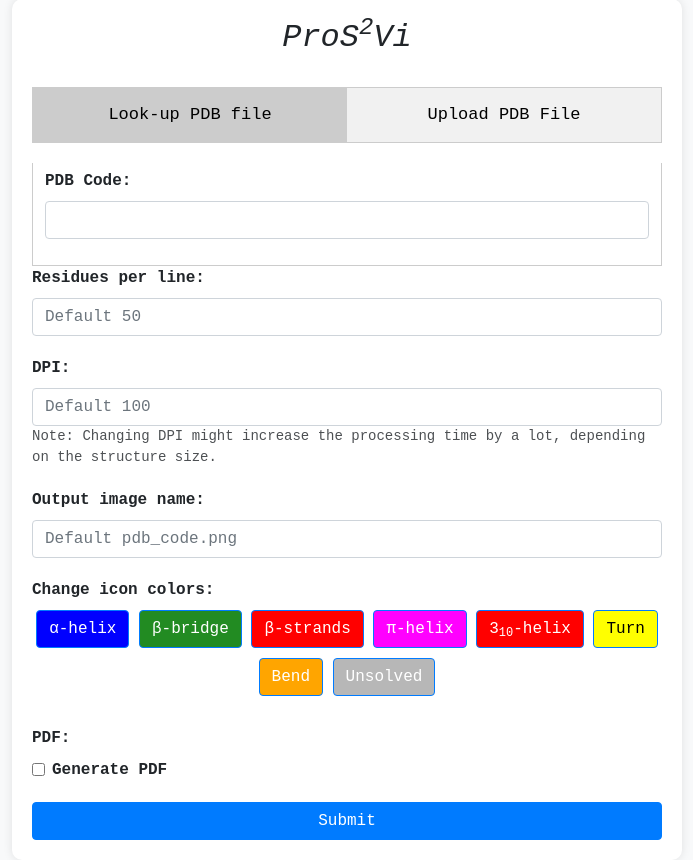
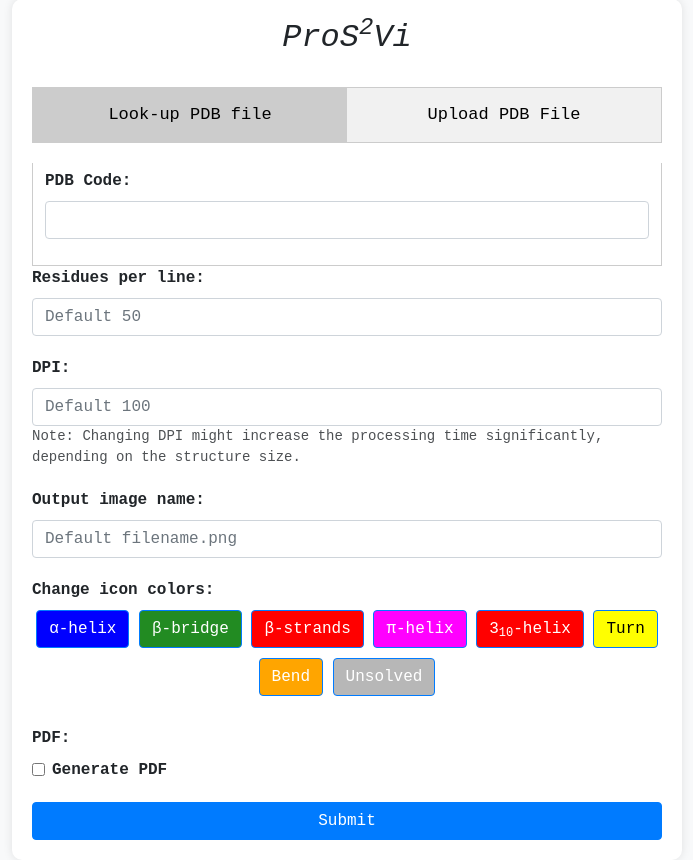
Before and after one commit to Alisaraie-Group/ProS2Vi, a Flask app: page / in a window 1280 px wide. Shown: the part 51-911 px from the top of the page, without its empty margins (293-986 px from the left). Run offline with Flask 3, Linux system fonts and the light colour scheme; some libraries are stand-ins or nearby versions.

Commit message:
Update index.html
Updated some placeholders.

```diff
--- a/templates/index.html
+++ b/templates/index.html
@@ -96,7 +96,8 @@
                     <label for="file">Select PDB file:</label>
                     <input type="file" class="form-control-file" id="file" name="file" required>
                 </div>
-                <p style="font-size: 14px; opacity: 0.8;">Note: The fields below are optional and will be omitted from the final output if no input text is provided.</p>
+                <p style="font-size: 14px; opacity: 0.8;">Note: The fields below are optional and will be omitted from the final output if no input text is provided. <br>
+                If you want the output image to contain Uniprot IDs, please enter the PDB Code.</p>
                 <div class="form-group">
                     <label for="title">Title/PDB Code:</label>
                     <input type="text" class="form-control" id="title" name="title" placeholder="">
@@ -118,11 +119,11 @@
             <div class="form-group">
                 <label for="dpi">DPI:</label>
                 <input type="text" class="form-control" id="dpi" name="dpi" placeholder="Default 100">
-                <p style="font-size: 14px; opacity: 0.8;">Note: Changing DPI might increase the processing time by a lot, depending on the structure size.</p>
+                <p style="font-size: 14px; opacity: 0.8;">Note: Changing DPI might increase the processing time significantly, depending on the structure size.</p>
             </div>
             <div class="form-group">
                 <label for="output_image">Output image name:</label>
-                <input type="text" class="form-control" id="output_image" name="output_image" placeholder="Default pdb_code.png">
+                <input type="text" class="form-control" id="output_image" name="output_image" placeholder="Default filename.png">
             </div>
             <div class="form-group">
                 <label for="element_selector">Change icon colors:</label>
```
